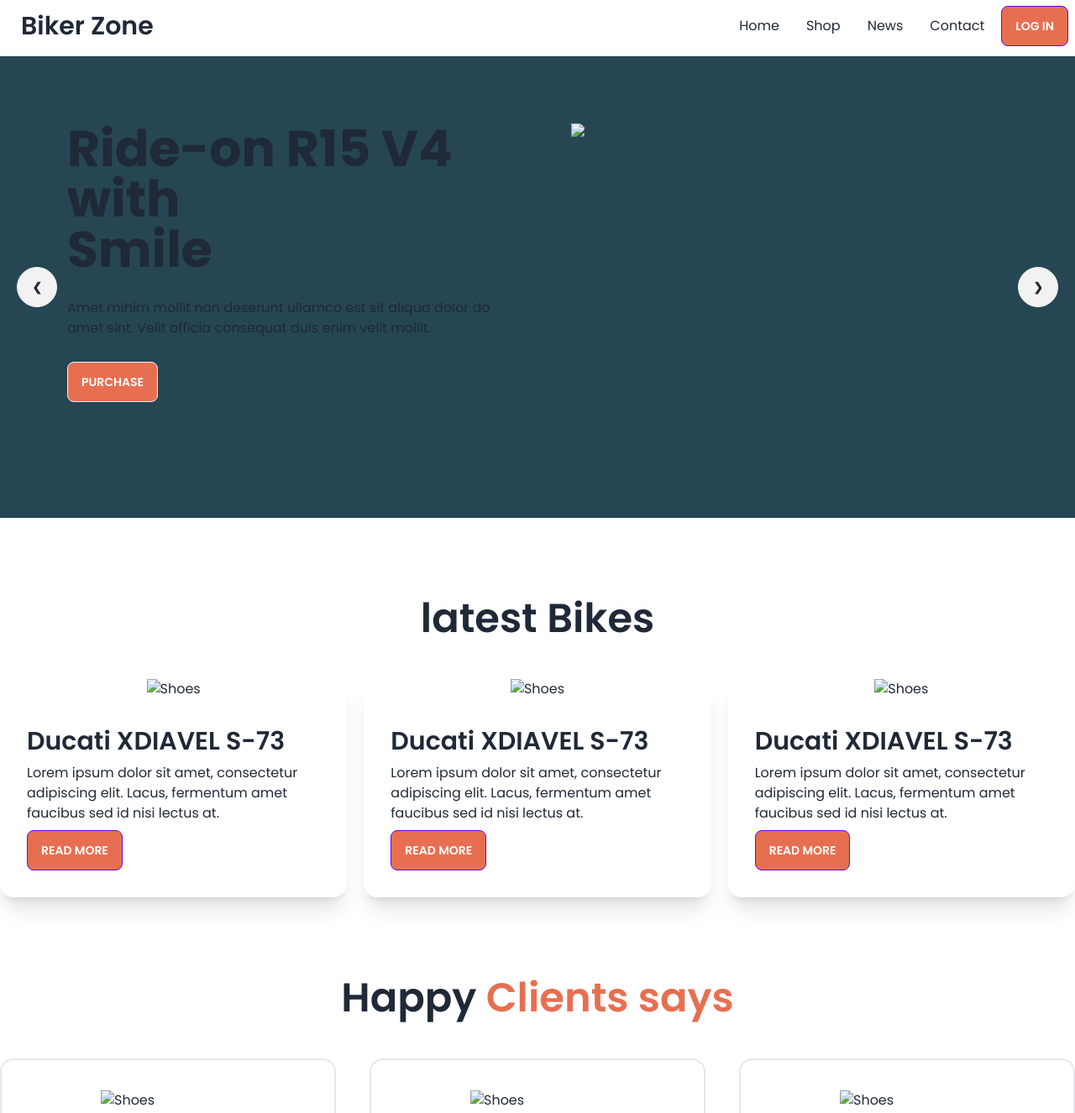
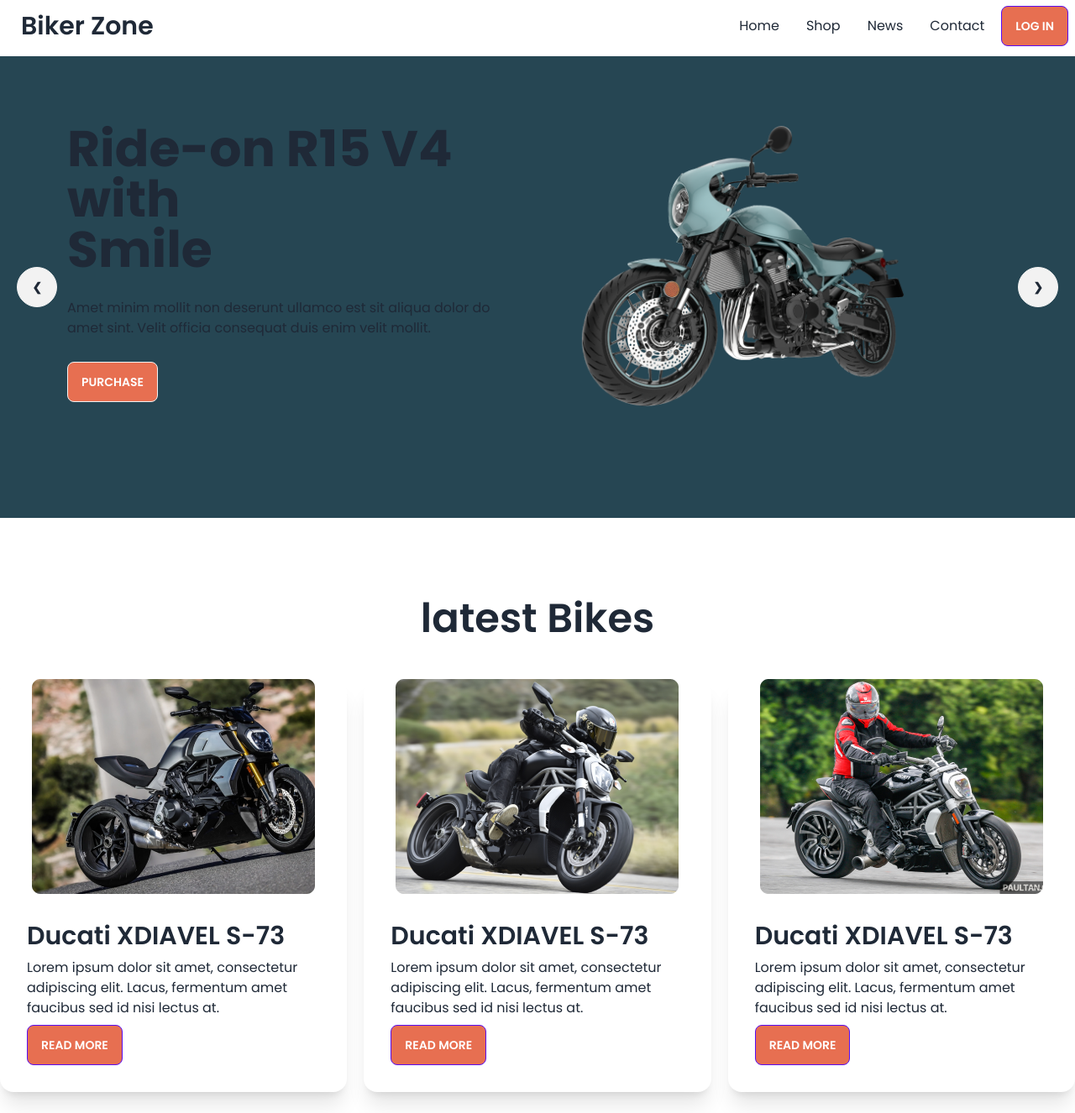
Before and after one commit to chinno0007/biker-zone-with-daisyUI, a plain HTML site: page index.html in a window 1280 px wide. Shown: the part 5-1331 px from the top of the page at 84% size. Drawn offline with nearby package versions, Linux system fonts and the light colour scheme; the site is published under a folder, as on GitHub Pages, so addresses that start at the root find nothing.

Commit message:
final push

```diff
--- a/index.html
+++ b/index.html
@@ -77,7 +77,7 @@
               </div>
 
               <div class="flex-1">
-                <img src="/images/slider/bike1.png" class="w-[400px]" />
+                <img src="images/slider/bike1.png" class="w-[400px]" />
               </div>
             </div>
 
@@ -97,7 +97,7 @@
               </div>
 
               <div class="flex-1">
-                <img src="/images/slider/bike1.png" class="w-[400px]" />
+                <img src="images/slider/bike1.png" class="w-[400px]" />
               </div>
             </div>
             <div class="absolute flex justify-between transform -translate-y-1/2 left-5 right-5 top-1/2">
@@ -115,7 +115,7 @@
               </div>
 
               <div class="flex-1">
-                <img src="/images/slider/bike1.png" class="w-[400px]" />
+                <img src="images/slider/bike1.png" class="w-[400px]" />
               </div>
             </div>
             <div class="absolute flex justify-between transform -translate-y-1/2 left-5 right-5 top-1/2">
@@ -133,7 +133,7 @@
               </div>
 
               <div class="flex-1">
-                <img src="/images/slider/bike1.png" class="w-[400px]" />
+                <img src="images/slider/bike1.png" class="w-[400px]" />
               </div>
             </div>
             <div class="absolute flex justify-between transform -translate-y-1/2 left-5 right-5 top-1/2">
@@ -156,7 +156,7 @@
         <div class="grid gap-5 grid-cols-1 md:grid-cols-2 lg:grid-cols-3">
           <!-- first card -->
           <div class="card bg-base-100 shadow-xl">
-            <figure><img src="/images/others/latest1.png" alt="Shoes" /></figure>
+            <figure><img src="images/others/latest1.png" alt="Shoes" /></figure>
             <div class="card-body">
               <h2 class="card-title text-3xl">Ducati XDIAVEL S-73</h2>
               <p>Lorem ipsum dolor sit amet, consectetur adipiscing elit. Lacus, fermentum amet faucibus sed id nisi lectus at.</p>
@@ -167,7 +167,7 @@
           </div>
           <!-- second card -->
           <div class="card bg-base-100 shadow-xl">
-            <figure><img src="/images/others/latest2.png" alt="Shoes" /></figure>
+            <figure><img src="images/others/latest2.png" alt="Shoes" /></figure>
             <div class="card-body">
               <h2 class="card-title text-3xl">Ducati XDIAVEL S-73</h2>
               <p>Lorem ipsum dolor sit amet, consectetur adipiscing elit. Lacus, fermentum amet faucibus sed id nisi lectus at.</p>
@@ -178,7 +178,7 @@
           </div>
           <!-- third card -->
           <div class="card  bg-base-100 shadow-xl">
-            <figure><img src="/images/others/latest3.png" alt="Shoes" /></figure>
+            <figure><img src="images/others/latest3.png" alt="Shoes" /></figure>
             <div class="card-body">
               <h2 class="card-title text-3xl">Ducati XDIAVEL S-73</h2>
               <p>Lorem ipsum dolor sit amet, consectetur adipiscing elit. Lacus, fermentum amet faucibus sed id nisi lectus at.</p>
@@ -195,7 +195,7 @@
         <div class="grid gap-10 grid-cols-1 md:grid-cols-2 lg:grid-cols-3">
           <!-- first happy clients -->
           <div class="card  p-9 bg-base-100 border-gray-200 border-2">
-            <figure><img class="w-40" src="/images/others/user-1.png" alt="Shoes" /></figure>
+            <figure><img class="w-40" src="images/others/user-1.png" alt="Shoes" /></figure>
             <div class="card-body">
 
               <p class="text-center">Slate helps you see how
@@ -217,7 +217,7 @@
           </div>
           <!-- second happy clients -->
           <div class="card  p-9 bg-base-100 border-gray-200 border-2">
-            <figure><img class="w-40" src="/images/others/user-2.png" alt="Shoes" /></figure>
+            <figure><img class="w-40" src="images/others/user-2.png" alt="Shoes" /></figure>
             <div class="card-body">
 
               <p class="text-center">Slate helps you see how
@@ -239,7 +239,7 @@
           </div>
           <!-- third happy clients -->
           <div class="card  p-9 bg-base-100 border-gray-200 border-2">
-            <figure><img class="w-40" src="/images/others/user-3.png" alt="Shoes" /></figure>
+            <figure><img class="w-40" src="images/others/user-3.png" alt="Shoes" /></figure>
             <div class="card-body">
 
               <p class="text-center">Slate helps you see how
@@ -267,7 +267,7 @@
 
         <div class="hero  ">
           <div class="hero-content flex-col lg:gap-24 lg:flex-row">
-            <img src="/images/others/faq.png" class="w-3/4 lg:max-w-sm rounded-lg shadow-2xl" />
+            <img src="images/others/faq.png" class="w-3/4 lg:max-w-sm rounded-lg shadow-2xl" />
             <div>
               <!-- first FAQ -->
               <div class="collapse collapse-arrow ">
```
